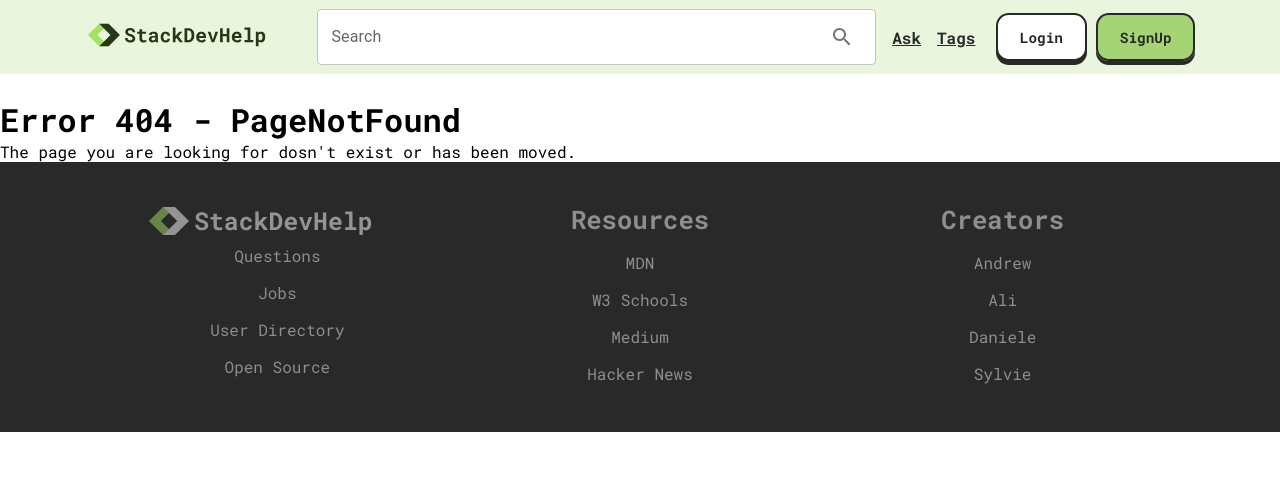
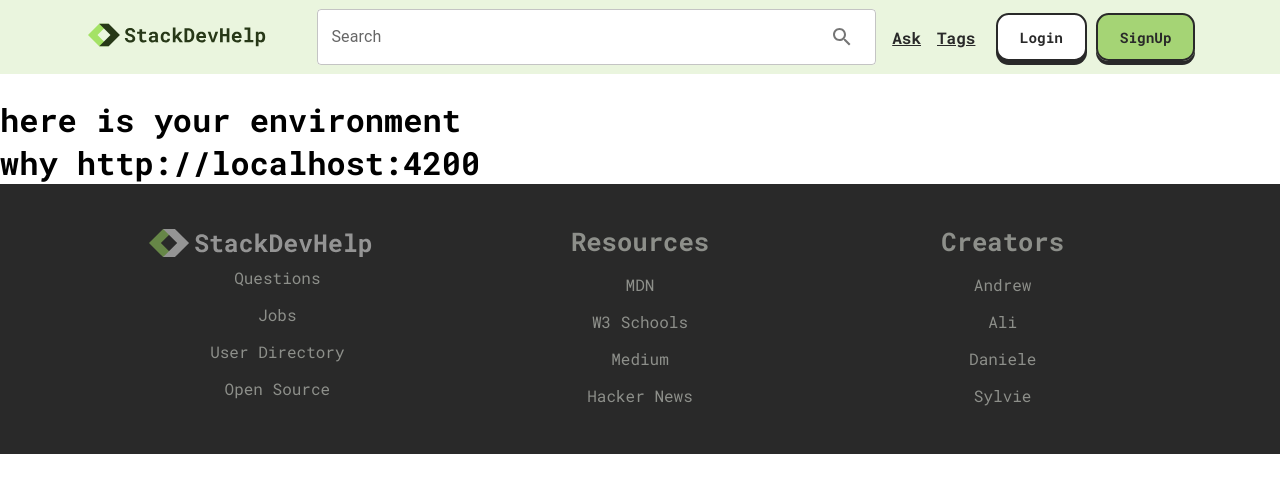
Before and after one commit to SaltySpitton/FrontEnd, a React (Create React App) app: page /testme in a window 1280 px wide. Shown: the top 492 px of the page. Built offline with nearby package versions, Linux system fonts and the light colour scheme; no server answers.

Commit message:
.env test

```diff
--- a/src/App.js
+++ b/src/App.js
@@ -9,6 +9,7 @@ import QuestionEdit from './components/QuestionEdit'
 import AnswersEdit from  './components/AnswersEdit';
 import QuestionForm from './components/QuestionForm';
 import Login from './components/Login';
+import Productiontest from './components/arrayofTags/Productiontest';
 import UserDataProfile from './components/UserDataProfile';
 import PageNotFound from './components/PageNotFound';
 import { createTheme, ThemeProvider } from '@mui/material/styles';
@@ -61,6 +62,7 @@ function App() {
               <Route path='/profile' element={<ProfileForm />} />
               <Route path='/tags' element={<TagsDetails />} />
               <Route path="*" element={<PageNotFound />} />
+              <Route path='/testme' element={<Productiontest/>}/>
             </Routes>
           </ThemeProvider>
         </div>
--- /dev/null
+++ b/src/components/arrayofTags/Productiontest.js
@@ -0,0 +1,26 @@
+import React from 'react'
+import { useState, useContext, useEffect } from 'react';
+
+
+
+const Productiontest = () => {
+
+    const [url, Seturl] = useState("")
+
+
+    useEffect(()=>{
+
+        const url = process.env.REACT_APP_ENV === 'production' ? 'https://stackdevhelp-backend.herokuapp.com' : 'http://localhost:4200'
+        Seturl(url)
+      })
+
+
+  return (
+    <div> <h1>here is your environment </h1>
+        <h1>why {url}</h1>
+
+     </div>
+  )
+
+}
+export default Productiontest
```
Also changed, not shown: 1 other file (tests, documents, lock files or other folders).
